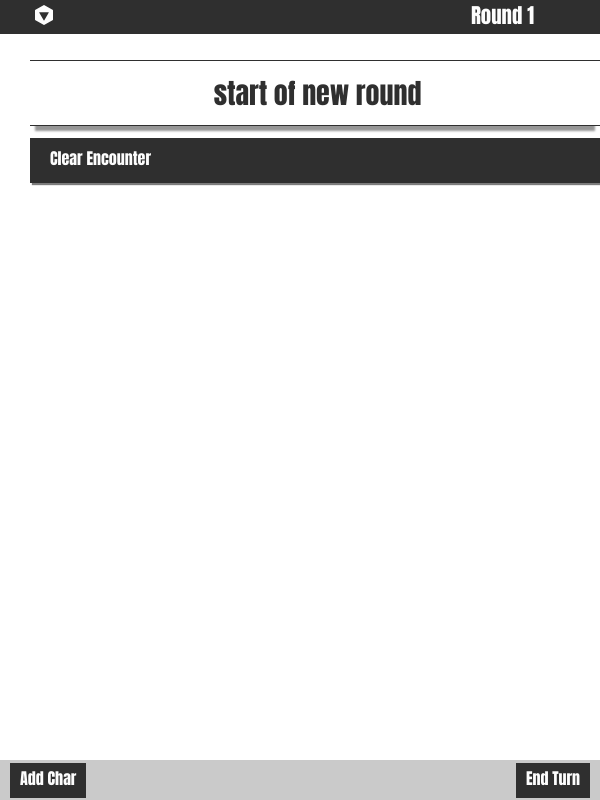
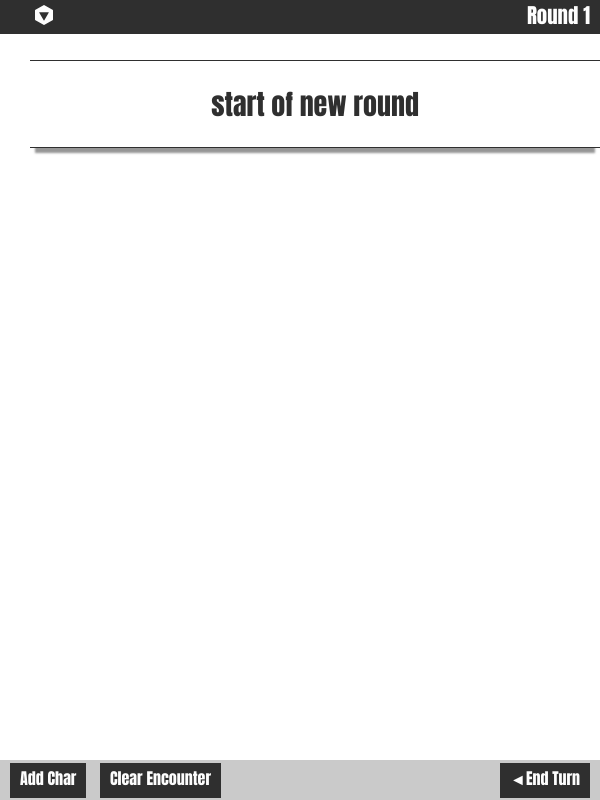
Before and after one commit to patrickwroach/inc, a React app: page / in a window 600 px wide. Built offline with nearby package versions, Linux system fonts and the light colour scheme.

Commit message:
New button updates
Temp button styles

```diff
--- a/app/components/Presentational/Encounter.jsx
+++ b/app/components/Presentational/Encounter.jsx
@@ -373,7 +373,7 @@ export class Encounter extends React.Component {
 						onClick = {this.toggleAddCharModal}
 					/>
 					<Button
-						text="End Turn"
+						text= {String.fromCharCode(9668) + "End Turn"}
 						id="endTurnButton"
 						onClick = {this.endTurn}
 					/>
--- a/app/styles/template.css
+++ b/app/styles/template.css
@@ -221,22 +221,31 @@ p {
 }
 #roundCounter {
   position: fixed;
-  top: 15px;
-  right: 11%;
+  top: 20px;
+  right: 10px;
   z-index: 6;
 }
 #roundCounter h2 {
   display: block;
   color: #fdfdfd;
 }
+#addCharButton,
+#clearEncounter {
+  position: fixed;
+  top: 10px;
+  border: 1px solid #fdfdfd;
+  z-index: 6;
+  box-shadow: none;
+}
+#clearEncounter {
+  right: 100px;
+}
 #addCharButton {
-  position: fixed;
-  bottom: 12%;
-  right: 2%;
+  right: 250px;
 }
 #endTurnButton {
   position: fixed;
-  top: 150px;
+  top: 115px;
   right: 2%;
 }
 #roundEndButton {
@@ -440,10 +449,13 @@ p {
 }
 .content-container#init-container .character.nonChar {
   min-height: 0;
-  padding: 5px 0;
+  padding: 10px 0;
   margin: 5px 0;
   width: 100%;
   display: table;
+}
+.content-container#init-container .character.nonChar .char-name {
+  padding: 15px 0;
 }
 .content-container#init-container .character.nonChar.index0 {
   margin-bottom: 12px;
@@ -688,7 +700,6 @@ p {
   .content-container .content {
     margin: 0 auto 0 5%;
   }
-  #addCharButton,
   #endTurnButton {
     right: 5px;
     padding: 10px 5px;
@@ -735,16 +746,21 @@ p {
     display: none;
   }
   #addCharButton,
-  #endTurnButton {
+  #endTurnButton,
+  #clearEncounter {
     top: inherit;
     right: inherit;
     bottom: 2px;
     z-index: 5;
     box-shadow: none;
     padding: 5px 10px;
+    border: none;
   }
   #addCharButton {
     left: 10px;
+  }
+  #clearEncounter {
+    left: 100px;
   }
   #endTurnButton {
     right: 10px;
--- a/app/styles/template.less
+++ b/app/styles/template.less
@@ -260,8 +260,8 @@ p {
 //id specific button/element styles
 #roundCounter {
   position: fixed;
-  top: 15px;
-  right: 11%;
+  top: 20px;
+  right: 10px;
   z-index: 6;
 
   h2 {
@@ -270,15 +270,25 @@ p {
   }
 }
 
-#addCharButton {
+#addCharButton,
+#clearEncounter {
   position: fixed;
-  bottom: 12%;
-  right: 2%;
+  top: 10px;
+
+  border:1px solid @light;
+  z-index:6;
+  box-shadow:none;
 }
+#clearEncounter{
+  right: 100px;
+}
+#addCharButton{
+  right: 250px;
 
+}
 #endTurnButton {
   position: fixed;
-  top: 150px;
+  top: 115px;
   right: 2%;
 }
 
@@ -546,11 +556,13 @@ p {
 
     &.nonChar {
       min-height: 0;
-      padding: 5px 0;
+     padding:10px 0;
       margin: 5px 0;
       width: 100%;
       display: table;
-
+      .char-name{
+        padding: 15px 0;
+      }
       &.index0{
         margin-bottom:12px;
       }
@@ -897,7 +909,6 @@ p {
     margin: 0 auto 0 5%;
   }
 
-  #addCharButton,
   #endTurnButton {
     right: 5px;
     padding: 10px 5px;
@@ -975,20 +986,25 @@ p {
   }
 
   #addCharButton,
-  #endTurnButton {
+  #endTurnButton,
+  #clearEncounter {
     top: inherit;
     right: inherit;
     bottom: 2px;
     z-index: 5;
     box-shadow: none;
     padding: 5px 10px;
+    border:none;
   }
 
   #addCharButton {
 
     left: 10px;
   }
+  #clearEncounter{
 
+    left:100px;
+  }
   #endTurnButton {
     right: 10px;
   }
```
